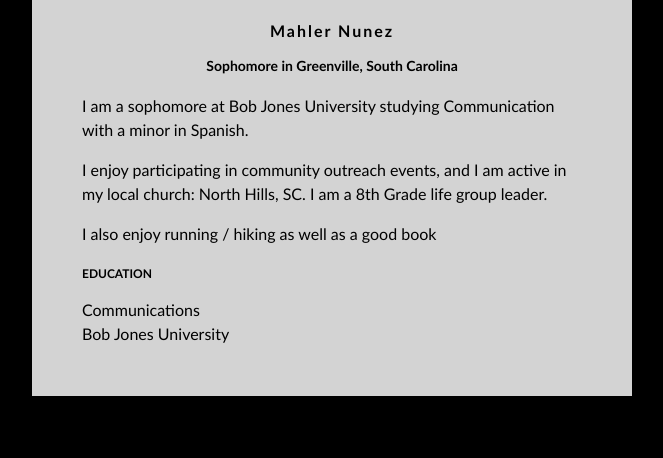
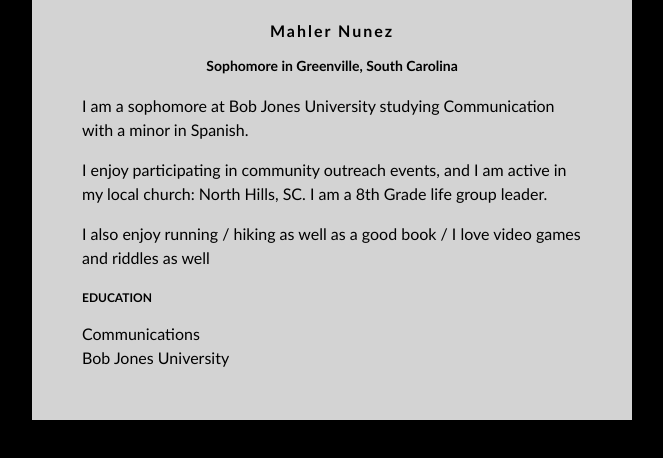
Before and after one commit to MrShadow167/MrShadow167.github.io, a plain HTML site: page index.html in a window 1280 px wide. Shown: the whole page, without its empty margins (308-971 px from the left). Drawn offline with Linux system fonts and the light colour scheme.

Commit message:
Update index.html

```diff
--- a/index.html
+++ b/index.html
@@ -38,7 +38,7 @@ h3 {
             I enjoy participating in community outreach events, and I am active in my local church: North Hills, SC.  I am a 8th Grade life group leader.
          </p>
          <p>
-            I also enjoy running / hiking as well as a good book
+            I also enjoy running / hiking as well as a good book / I love video games and riddles as well
          </p>
 
         <h3>EDUCATION</h3>
```
